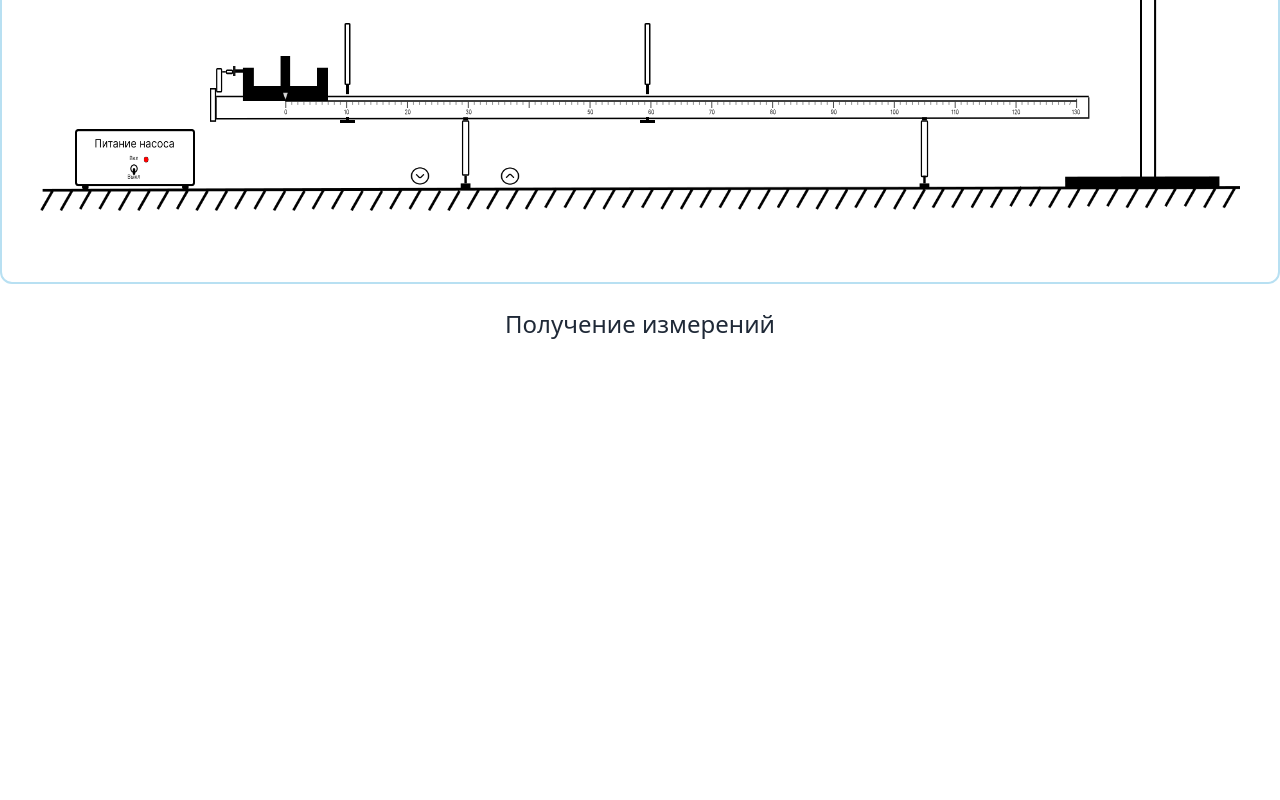
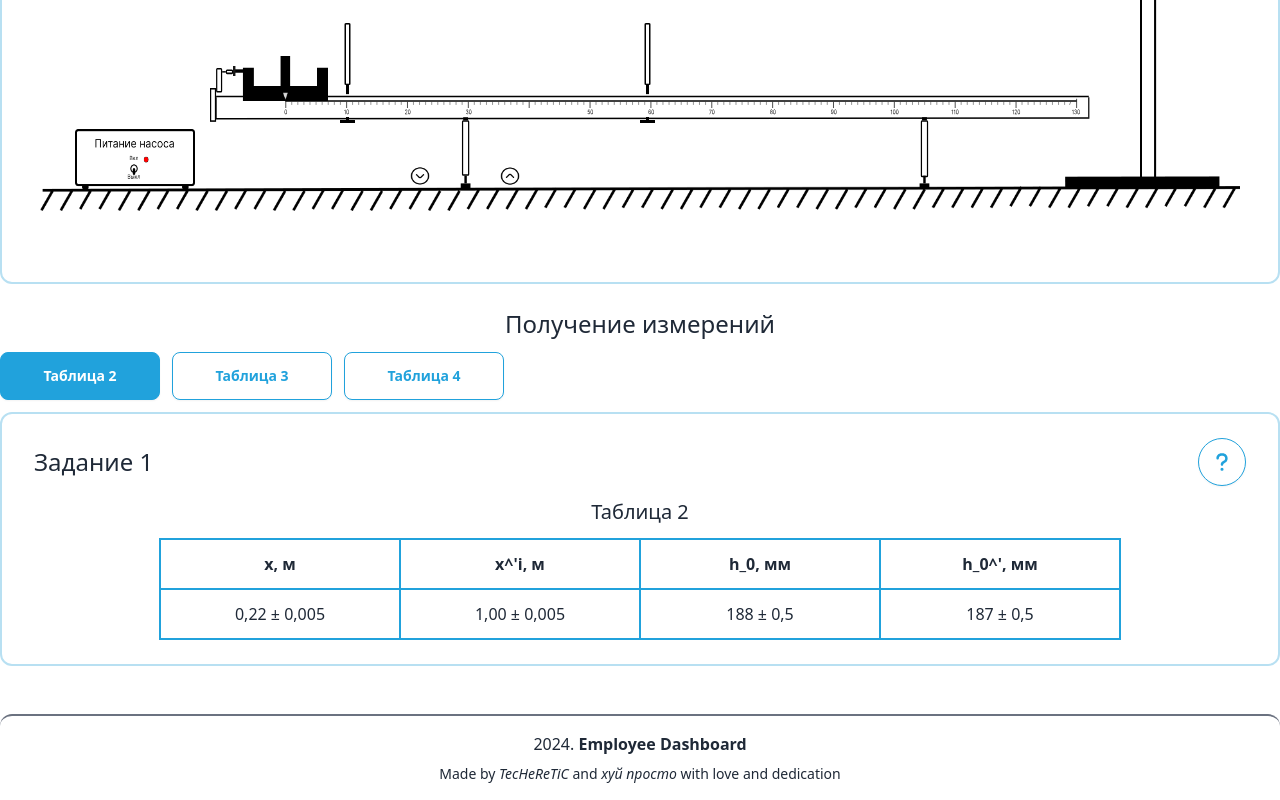
Before and after one commit to TecHeReTiC3141/physics_project, a React (Vite) app: page / in a window 1280 px wide. Shown: the part 384-1184 px from the top of the page. Before the commit the page ends 800 px from the top, so only its background shows below. Built offline with nearby package versions, Linux system fonts and the light colour scheme.

Commit message:
Add tables (SecondTable is finished) and footer components

```diff
--- a/index.html
+++ b/index.html
@@ -4,11 +4,11 @@
     <meta charset="UTF-8" />
     <link rel="icon" type="image/svg+xml" href="/vite.svg" />
     <meta name="viewport" content="width=device-width, initial-scale=1.0" />
-    <link rel="icon" type="image/png" href="/public/favicon/favicon-96x96.png" sizes="96x96" />
-    <link rel="icon" type="image/svg+xml" href="/public/favicon/favicon.svg" />
-    <link rel="shortcut icon" href="/public/favicon/favicon.ico" />
-    <link rel="apple-touch-icon" sizes="180x180" href="/public/favicon/apple-touch-icon.png" />
-    <link rel="manifest" href="/public/favicon/site.webmanifest" />
+    <link rel="icon" type="image/png" href="/favicon/favicon-96x96.png" sizes="96x96" />
+    <link rel="icon" type="image/svg+xml" href="/favicon/favicon.svg" />
+    <link rel="shortcut icon" href="/favicon/favicon.ico" />
+    <link rel="apple-touch-icon" sizes="180x180" href="/favicon/apple-touch-icon.png" />
+    <link rel="manifest" href="/favicon/site.webmanifest" />
     <title>Physics Project</title>
   </head>
   <body>
--- a/package.json
+++ b/package.json
@@ -12,12 +12,14 @@
   "dependencies": {
     "clsx": "^2.1.1",
     "react": "^18.3.1",
-    "react-dom": "^18.3.1"
+    "react-dom": "^18.3.1",
+    "react-icons": "^5.4.0"
   },
   "devDependencies": {
     "@eslint/js": "^9.15.0",
     "@types/react": "^18.3.12",
     "@types/react-dom": "^18.3.1",
+    "@types/react-latex": "^2.0.3",
     "@vitejs/plugin-react": "^4.3.4",
     "autoprefixer": "^10.4.20",
     "daisyui": "^4.12.14",
--- a/src/App.tsx
+++ b/src/App.tsx
@@ -1,4 +1,4 @@
-import { Header, Simulator, Tables } from "./components";
+import { Header, Simulator, Tables, Footer } from "./components";
 import { GameObjectsProvider } from "./context";
 
 function App() {
@@ -8,6 +8,7 @@ function App() {
                 <Header/>
                 <Simulator/>
                 <Tables/>
+                <Footer/>
             </div>
         </GameObjectsProvider>
     )
--- /dev/null
+++ b/src/components/Footer.tsx
@@ -0,0 +1,15 @@
+function Footer() {
+    return (
+        <div
+            className="container px-4 flex flex-col items-center gap-y-2 mx-auto mt-6 py-4 border-t-2 border-gray-500 rounded-xl">
+            <p className="">{(new Date()).getFullYear()}. <span className="font-bold">Employee Dashboard</span></p>
+            <p className="text-sm">Made by <a href="https://github.com/TecHeReTiC3141" target="_blank"
+                                                 className="italic hover:underline">TecHeReTiC</a> and
+                <a href="https://github.com/arekalov" target="_blank"
+                    className="italic hover:underline"> хуй просто</a> with love and
+                dedication</p>
+        </div>
+    )
+}
+
+export { Footer }
--- a/src/components/Header.tsx
+++ b/src/components/Header.tsx
@@ -1,4 +1,5 @@
 import logo from '../../public/favicon/logo.png'
+import { Modal } from "./Modal.tsx";
 
 function Header() {
     return (
@@ -15,15 +16,10 @@ function Header() {
                    className="button-outline">Методичка</a>
                 <button className="button-outline" onClick={() => (document.getElementById('instruction-modal') as HTMLDialogElement).showModal()}>Инструкция
                 </button>
-                <dialog id="instruction-modal" className="modal">
-                    <div className="modal-box">
-                        <h3 className="font-bold text-lg">Какая-то инструкция!</h3>
-                        <p className="py-4">Press ESC key or click outside to close</p>
-                    </div>
-                    <form method="dialog" className="modal-backdrop">
-                        <button>close</button>
-                    </form>
-                </dialog>
+                <Modal id="instruction-modal">
+                    <h3 className="font-bold text-lg">Какая-то инструкция!</h3>
+                    <p className="py-4">Press ESC key or click outside to close</p>
+                </Modal>
             </div>
         </header>
     )
--- /dev/null
+++ b/src/components/Modal.tsx
@@ -0,0 +1,23 @@
+import { PropsWithChildren } from "react";
+
+type Props = PropsWithChildren & {
+    id: string
+}
+
+function Modal({ id, children }: Props) {
+    return (
+        <dialog id={id} className="modal">
+            <div className="modal-box">
+                <form method="dialog">
+                    <button className="btn btn-sm btn-circle btn-ghost absolute right-2 top-2 bg-accent text-text font-bold">✕</button>
+                </form>
+                {children}
+            </div>
+            <form method="dialog" className="modal-backdrop">
+                <button>close</button>
+            </form>
+        </dialog>
+    )
+}
+
+export { Modal }
--- a/src/components/Tables.tsx
+++ b/src/components/Tables.tsx
@@ -1,7 +1,37 @@
+import { useState } from "react";
+import clsx from "clsx";
+import { FourthTable, SecondTable, ThirdTable } from "./tableComponents";
+
+enum TabIndex {
+    'first' = 'first',
+    'second' = 'second',
+    'third' = 'third',
+}
+
+const tabs = { [TabIndex.first]: 'Таблица 2', [TabIndex.second]: 'Таблица 3', [TabIndex.third]: 'Таблица 4' }
+
 function Tables() {
+    const [ activeTab, setActiveTab ] = useState<TabIndex>(TabIndex.first);
+
+    const tables = {
+        [TabIndex.first]: <SecondTable />,
+        [TabIndex.second]: <ThirdTable />,
+        [TabIndex.third]: <FourthTable />
+    }
+
+
     return (
-        <div className="w-full text-center">
+        <div className="w-full text-center flex flex-col gap-y-3">
             <h3 className="text-2xl select-none">Получение измерений</h3>
+            <div className="flex gap-x-3 justify-start">
+                {Object.entries(tabs).map(([ tab, tabName ]) => (
+                    <button role="tab" key={tab} className={clsx("button-outline text-2xl", tab === activeTab && "button-filled")}
+                            onClick={() => setActiveTab(tab as TabIndex)}>{tabName}</button>
+                ))}
+            </div>
+            <div className="w-full border-2 border-primary rounded-xl px-8 py-6">
+                {tables[activeTab]}
+            </div>
         </div>
     )
 }
--- a/src/components/index.ts
+++ b/src/components/index.ts
@@ -1,3 +1,4 @@
 export * from './Simulator.tsx'
 export * from './Header.tsx'
 export * from './Tables.tsx'
+export * from './Footer.tsx'
--- /dev/null
+++ b/src/components/tableComponents/FourthTable.tsx
@@ -0,0 +1,7 @@
+function FourthTable() {
+    return (
+        <div>Fourth</div>
+    )
+}
+
+export { FourthTable }
--- /dev/null
+++ b/src/components/tableComponents/SecondTable.tsx
@@ -0,0 +1,50 @@
+import { FaQuestion } from "react-icons/fa6";
+import { Modal } from "../Modal.tsx";
+
+function SecondTable() {
+
+    return (
+        <div className="w-full flex flex-col gap-y-3 items-center">
+            <div className="w-full flex justify-between items-center">
+                <h3 className="text-2xl">Задание 1</h3>
+                <button className="btn bg-background hover:bg-background border-accent hover:border-accent
+                    text-accent font-bold btn-circle p-1.5 text-xl flex items-center justify-center"
+                        onClick={() => (document.getElementById('second-table-instruction-modal') as HTMLDialogElement).showModal()}><FaQuestion/>
+                </button>
+                <Modal id="second-table-instruction-modal">
+                    <h3 className="font-bold text-lg">Какая-то инструкция!</h3>
+                    <p className="py-4">Press ESC key or click outside to close</p>
+                </Modal>
+            </div>
+            <h4 className="text-xl text-center">Таблица 2</h4>
+            <div className="w-full overflow-x-auto">
+                <table className="max-lg:text-sm text-nowrap mx-auto overflow-hidden">
+                    <colgroup>
+                        <col span={1} className="w-60"/>
+                        <col span={1} className="w-60"/>
+                        <col span={1} className="w-60"/>
+                        <col span={1} className="w-60"/>
+                    </colgroup>
+                    <thead className="bg-background py-2 ">
+                    <tr className="text-center border-2 border-accent rounded-xl ">
+                    <th className="py-3 border-2 border-accent">x, м</th>
+                            <th className="py-3 border-2 border-accent">x^'i, м</th>
+                            <th className="py-3 border-2 border-accent">h_0, мм</th>
+                            <th className="py-3 border-2 border-accent">h_0^', мм</th>
+                        </tr>
+                    </thead>
+                    <tbody>
+                        <tr className="text-center border-2 border-accent rounded-xl">
+                            <th className="py-3 border-2 border-accent font-normal">0,22 ± 0,005</th>
+                            <th className="py-3 border-2 border-accent font-normal">1,00 ± 0,005</th>
+                            <th className="py-3 border-2 border-accent font-normal">188 ± 0,5</th>
+                            <th className="py-3 border-2 border-accent font-normal">187 ± 0,5</th>
+                        </tr>
+                    </tbody>
+                </table>
+            </div>
+        </div>
+    )
+}
+
+export { SecondTable }
--- /dev/null
+++ b/src/components/tableComponents/ThirdTable.tsx
@@ -0,0 +1,7 @@
+function ThirdTable() {
+    return (
+        <div>Third</div>
+    )
+}
+
+export { ThirdTable }
--- /dev/null
+++ b/src/components/tableComponents/index.ts
@@ -0,0 +1,3 @@
+export { SecondTable } from './SecondTable.tsx'
+export { ThirdTable } from './ThirdTable.tsx'
+export { FourthTable } from './FourthTable.tsx'
```
Also changed, not shown: 1 other file (tests, documents, lock files or other folders).
